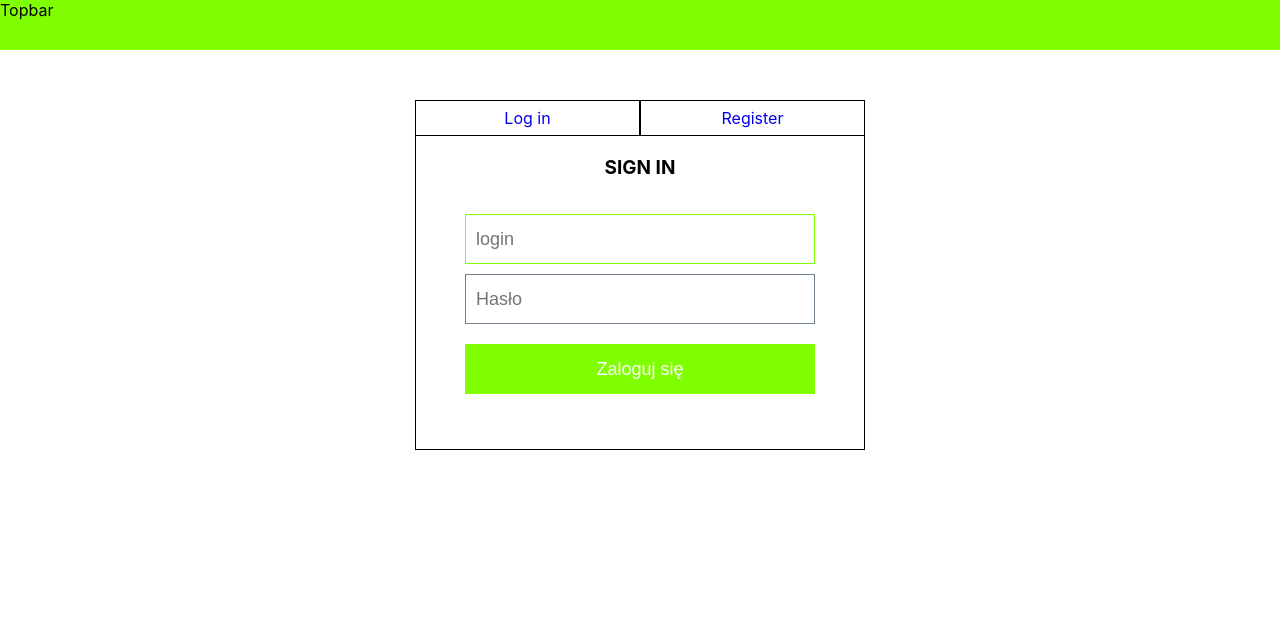
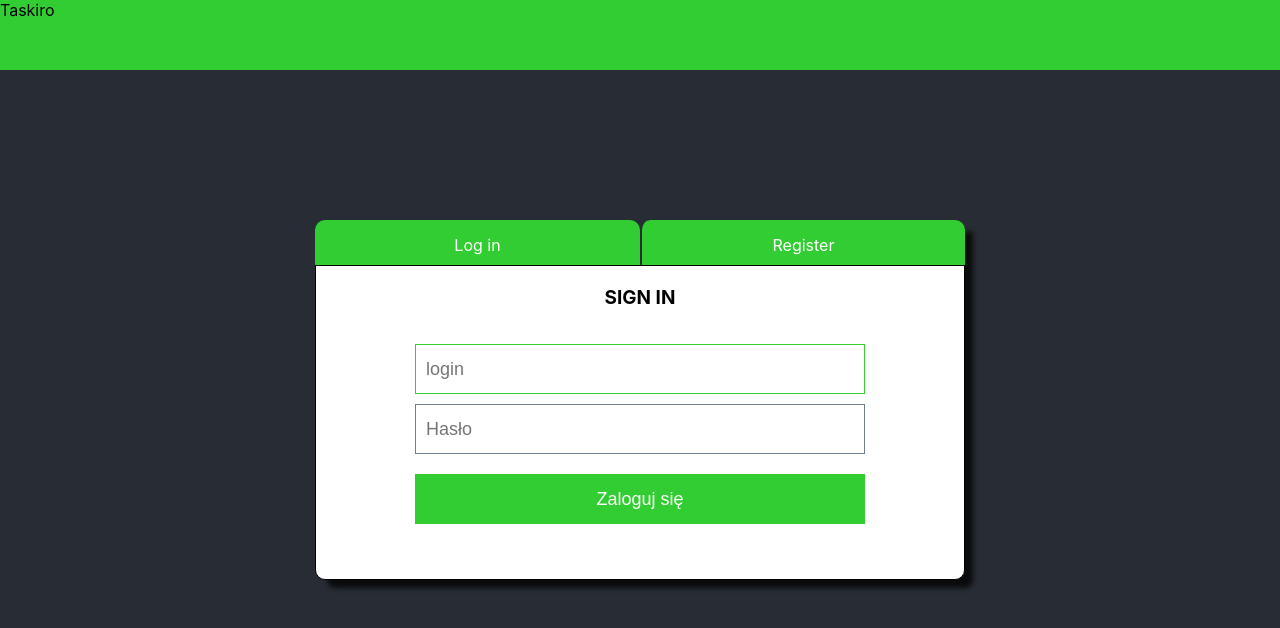
Before and after one commit to bartoszgaj/taskiro, a React (Create React App) app in the folder app/: page /login in a window 1280 px wide. Shown: the top 628 px of the page. Built offline with nearby package versions, Linux system fonts and the light colour scheme.

Commit message:
Merge branch 'master' of https://github.com/bartoszgaj/taskiro

```diff
--- a/app/public/index.html
+++ b/app/public/index.html
@@ -19,7 +19,7 @@
       work correctly both with client-side routing and a non-root public URL.
       Learn how to configure a non-root public URL by running `npm run build`.
     -->
-    <title>React App</title>
+    <title>Welcome to Taskiro</title>
   </head>
   <body>
     <noscript>
--- a/app/src/App.js
+++ b/app/src/App.js
@@ -14,7 +14,7 @@ class App extends Component{
 
 const TopBar = ({ }) =>
     <div id="topbar">
-        Topbar
+        Taskiro
     </div>;
 
 
--- a/app/src/login.js
+++ b/app/src/login.js
@@ -23,7 +23,7 @@ class LoginBox extends Component{
                         </li>
                     </ul>
 
-                    <Route exact path="/login" component={() => <Login onChange={this.onChange}/>} />
+                    <Route exact path="/login" component={Login} />
                     <Route path="/register" component={Register} />
                     <Redirect from="*" to="/login"/>
                 </div>
@@ -32,10 +32,10 @@ class LoginBox extends Component{
     }
 }
 
-const Login = ({onChange}) =>
+const Login = ({}) =>
     <div id="login">
         SIGN IN
-        <LoginForm onChange={onChange}/>
+        <LoginForm />
     </div>;
 
 
--- a/app/src/styles/login.css
+++ b/app/src/styles/login.css
@@ -1,20 +1,25 @@
 body{
     padding: 0;
     margin: 0;
+    background-color: #282c34;
 }
 
 #topbar{
-    margin:0;
+    margin:0 0 150px;
     width:100%;
-    height: 50px;
-    background: chartreuse;
+    height: 70px;
+    background: limegreen;
 }
 
 #login-box{
     margin: 50px auto;
-    width: 450px;
+    width: 650px;
     padding:0;
     box-sizing: border-box;
+    border-radius: 0 0 10px 10px;
+    -webkit-box-shadow: 10px 10px 5px -2px rgba(0,0,0,0.75);
+    -moz-box-shadow: 10px 10px 5px -2px rgba(0,0,0,0.75);
+    box-shadow: 10px 10px 5px -2px rgba(0,0,0,0.75);
 }
 
 #login-box ul{
@@ -28,16 +33,26 @@ body{
 
 #login-box ul li{
     width: 50%;
-    height: 35px;
+    height: 45px;
     text-align: center;
-    border: 1px solid black;
-    border-bottom: none;
-    padding: 7px 0;
+    padding: 15px 0;
     box-sizing: border-box;
+    border-radius: 10px 10px 0 0;
+    background-color: limegreen;
 }
+
+#login-box ul li:last-child{
+    border-left: 2px solid #282c34;
+}
+
+#login-box ul li:hover{
+    background-color: forestgreen;
+}
+
 
 #login-box ul li a{
     text-decoration: none;
+    color:white;
 }
 
 #login-box form{
@@ -45,7 +60,7 @@ body{
 }
 
 #login-box form input{
-    width: 350px;
+    width: 450px;
     height: 50px;
     display: block;
     margin: 10px auto;
@@ -60,15 +75,20 @@ body{
 }
 
 #login-box form input[type="text"],input[type="password"]:focus{
-    border:1px solid chartreuse;
+    border:1px solid limegreen;
 }
 
 #login-box form input[type="submit"]{
-    background-color: chartreuse;
+    background-color: limegreen;
     color:white;
     border: 0;
     font-size: 18px;
     margin-top: 20px;
+}
+
+#login-box form input[type="submit"]:hover{
+    cursor: pointer;
+    background-color: forestgreen;
 }
 
 #login{
@@ -77,4 +97,6 @@ body{
     font-weight: bold;
     font-size: 19px;
     padding: 20px 0;
+    background-color: white;
+    border-radius: 0 0 10px 10px;
 }
```
